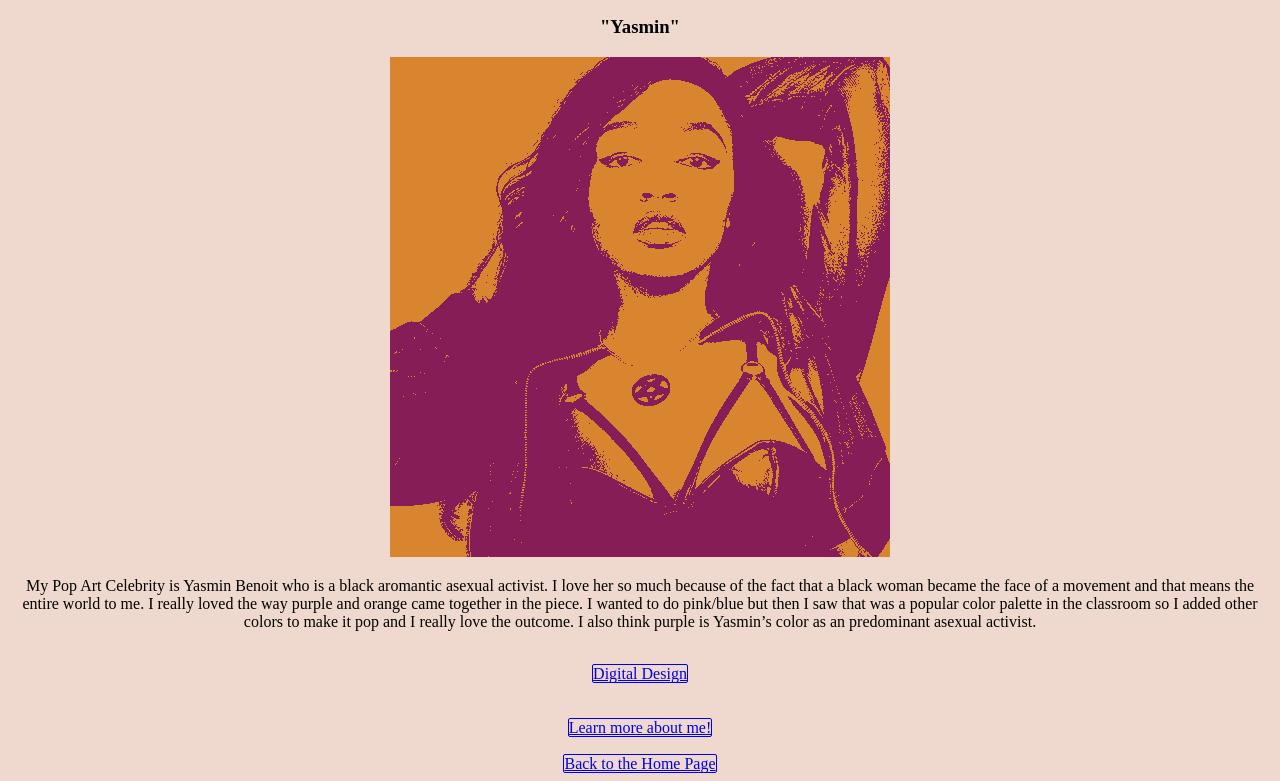
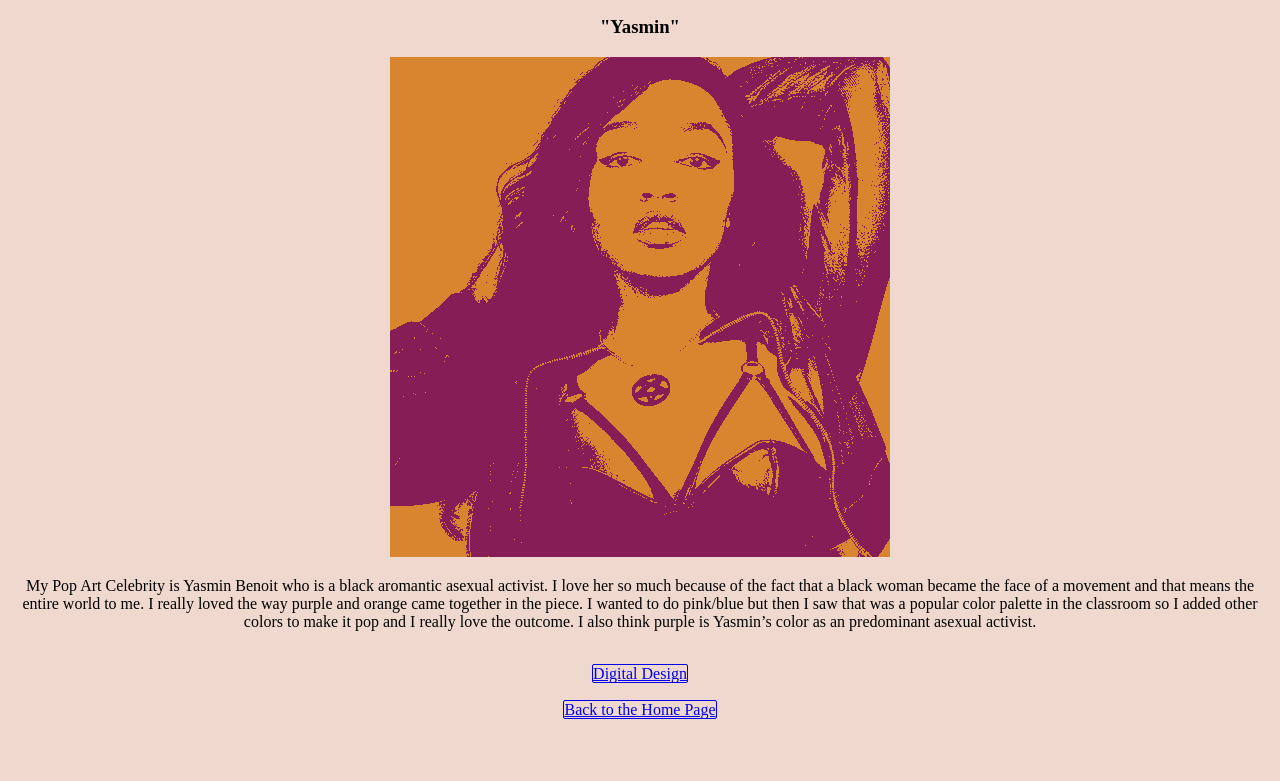
Before and after one commit to leannesheadspace/portfolio, a plain HTML site: page visualdesign.html in a window 1280 px wide. Shown: the part 2126-2907 px from the top of the page. After the commit the page ends 2853 px from the top, so only its background shows below. Drawn offline with Linux system fonts and the light colour scheme.

Commit message:
Update visualdesign.html

```diff
--- a/visualdesign.html
+++ b/visualdesign.html
@@ -53,10 +53,6 @@ color as an predominant asexual activist.</p>
 	  <a href = "digitaldesign.html"> Digital Design </a>
     <br>
 							<br>
-							<br>
-    <a href = "aboutme.html"> Learn more about me! </a>
-	    <br>
-							<br>
     <a href = "index.html"> Back to the Home Page </a>
 							</center>
   </body>
```
